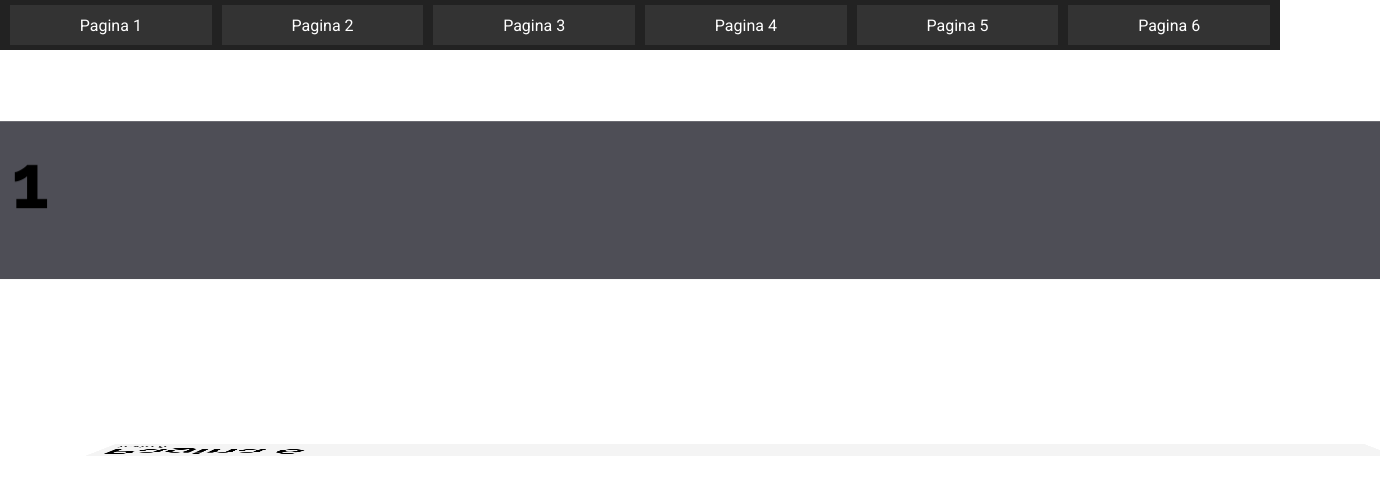
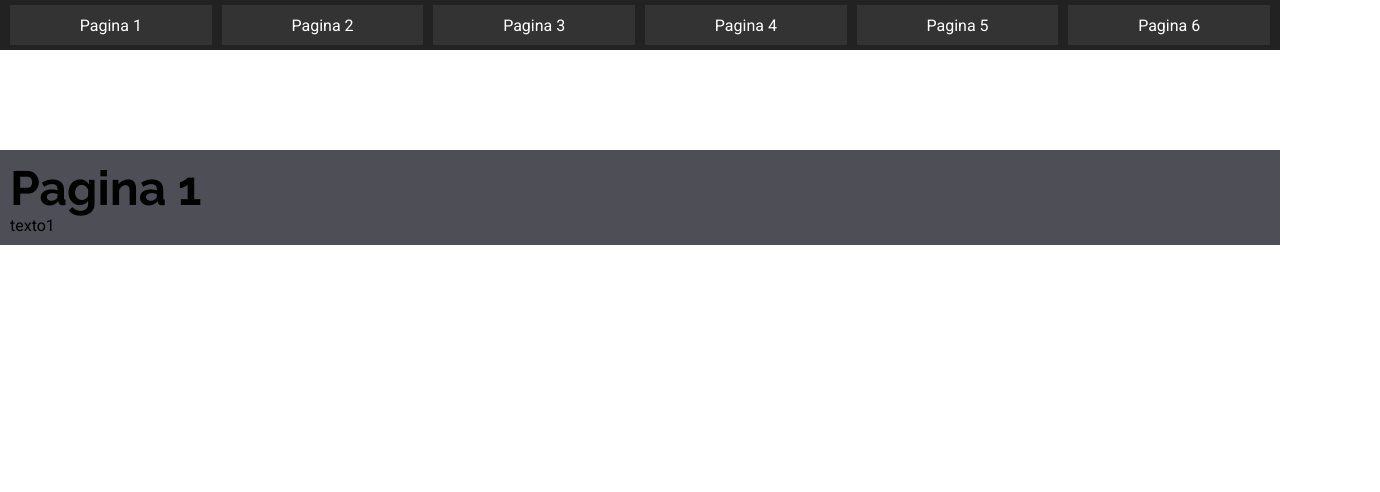
Before and after one commit to Walze/project-cube, a website built with webpack: page src/index.html in a window 1280 px wide. Both pictures are taken after a click on the link "Pagina 1". Shown: the whole page, 1380 px wide, since content can reach past the window. Built offline with nearby package versions, Linux system fonts and the light colour scheme; files whose address does not match are found by name.

Commit message:
fixed top mismatch

```diff
--- a/src/css/cube.css
+++ b/src/css/cube.css
@@ -2,14 +2,12 @@
   width: 100%;
   min-height: 100px;
   position: relative;
-  perspective: 2000px;
 
-  margin: 100px;
+  margin: 100px 0;
 }
 
 #cube {
   width: 100%;
-  height: 100%;
   position: absolute;
   transform-style: preserve-3d;
   transition: 2s transform ;
@@ -18,7 +16,6 @@
 #cube .side-wrapper {
   margin: 0;
   width: 100%;
-  height: 100%;
   display: block;
   position: absolute;
 }
@@ -45,12 +42,12 @@
 
 #cube #side-top {
   background: #2C2C54;
-  transform: rotateX( 90deg) translateZ(250px);
+  transform: rotateX( 90deg) translateZ(50px);
 }
 
 #cube #side-bot {
   background: #f4f4f4;
-  transform: rotateX( -90deg) translateZ(250px);
+  transform: rotateX( -90deg) translateZ(50px);
 }
 
 /*
--- a/src/css/main.css
+++ b/src/css/main.css
@@ -5,6 +5,10 @@
     padding: 0;
     box-sizing: border-box;
     position: relative;
+}
+
+html, body {
+    overflow: hidden;
 }
 
 p,span {
--- a/src/js/main.js
+++ b/src/js/main.js
@@ -16,28 +16,49 @@ const Colors = [
 const NavLinks = document.querySelectorAll('[rotate]')
 const Cube = document.querySelector('#cube')
 const SideWrappers = document.querySelectorAll('.side-wrapper')
+
+//testing
 window.cube = Cube
+
 const SideWidth = Array.prototype.slice.call(SideWrappers).reduce((prev, current) =>
   (prev.getBoundingClientRect().width > current.getBoundingClientRect().width) ? prev : current
 ).getBoundingClientRect().width
 
-const SidesDeg = {
+const SideHeight = Array.prototype.slice.call(SideWrappers).reduce((prev, current) =>
+  (prev.getBoundingClientRect().height > current.getBoundingClientRect().height) ? prev : current
+).getBoundingClientRect().height
+
+const Degrees = {
+  cube: {
     front: 'rotateY(0deg)',         /* Y */
     right: 'rotateY(-90deg)',     /* Y */
     left: 'rotateY(90deg)',     /* Y */
     back: 'rotateX(-180deg)', /* X */
     top: 'rotateX(-90deg)', /* X */
     bot: 'rotateX(90deg)' /* X */
+  },
+  sides: {
+    front: 'rotateY(0deg)',          /* Y */
+    right: 'rotateY(90deg)',       /* Y */
+    left: 'rotateY(-90deg)',     /* Y */
+    back: 'rotateX(180deg)',   /* X */
+    top: 'rotateX(90deg)',   /* X */
+    bot: 'rotateX(-90deg)' /* X */
   }
+}
+
+//SideWrappers.forEach(el => el.style.minHeight = SideHeight + 'px')
 
 NavLinks.forEach(el => el.addEventListener('click', e => {
   e.preventDefault()
 
   const Side = el.getAttribute('rotate')
-  Cube.style.transform = SidesDeg[Side]
+  Cube.style.transform = Degrees.cube[Side]
 
-  const SideWrapper = document.querySelector(`#side-${Side}`)
-  SideWrapper.style.transform += 'translateZ(' + SideWidth / 2 + 'px)'
+  if (Side == 'back')
+    Cube.style.top = SideHeight + 'px'
+  else
+    Cube.style.top = '0'
 
-  console.log()
+  console.log(SideHeight, SideWidth)
 }))
```
Also changed, not shown: src/index.html (+1 -1 lines). Lines whose indentation alone changed are shown as unchanged.
